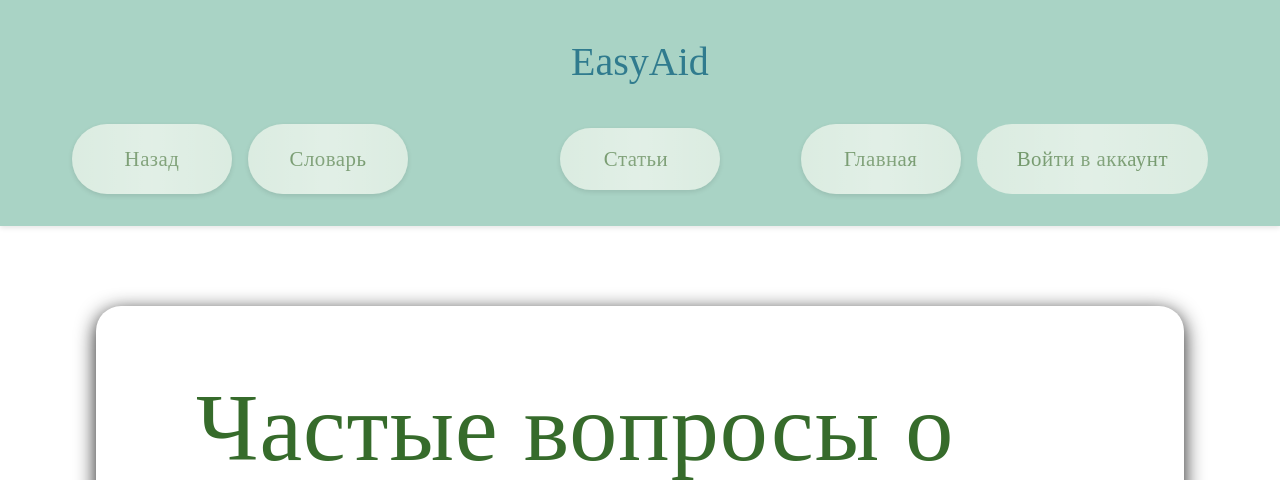
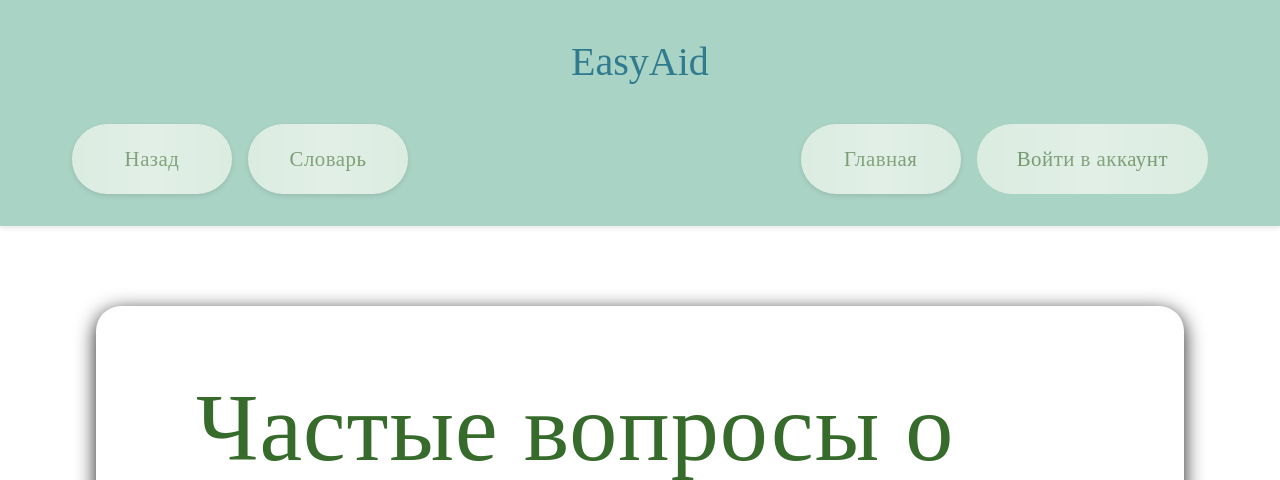
Before and after one commit to illidirr/easyaid-2025, a Django app: page /faq/ in a window 1280 px wide. Shown: the top 480 px of the page. Run offline with Django 4.2, Linux system fonts and the light colour scheme; parts of the project's set-up code (start-up, migrations or seed data) failed here and were passed over.

Commit message:
Update base.html
Signed-off-by: illidirr <zhdanko.y@bk.ru>

```diff
--- a/main/templates/main/base.html
+++ b/main/templates/main/base.html
@@ -58,7 +58,7 @@ nav {
 
 /* БОЛЬШИЕ КНОПКИ НАВИГАЦИИ */
 .btn, .main-btn, .test-promo-btn, .test-submit-btn, .auth-btn,
-.back-btn, .home-btn, .dictionary-btn, .account-btn, .articles-btn {
+.back-btn, .home-btn, .dictionary-btn, .account-btn {
     padding: 1.2rem 2.5rem;
     background-color: rgb(206, 229, 214);
     color: rgb(54, 107, 43);
@@ -85,7 +85,7 @@ nav {
 /* Эффект блеска для всех кнопок */
 .btn::after, .main-btn::after, .test-promo-btn::after, .test-submit-btn::after,
 .auth-btn::after, .back-btn::after, .home-btn::after, .dictionary-btn::after,
-.account-btn::after, .articles-btn::after {
+.account-btn::after {
     content: '';
     position: absolute;
     top: -100%;
@@ -106,14 +106,12 @@ nav {
 
 .btn:hover::after, .main-btn:hover::after, .test-promo-btn:hover::after,
 .test-submit-btn:hover::after, .auth-btn:hover::after, .back-btn:hover::after,
-.home-btn:hover::after, .dictionary-btn:hover::after, .account-btn:hover::after,
-.articles-btn:hover::after {
+.home-btn:hover::after, .dictionary-btn:hover::after, .account-btn:hover::after {
     left: 100%;
 }
 
 /* Ховер эффекты для всех кнопок навигации одинаковые */
-.back-btn:hover, .home-btn:hover, .dictionary-btn:hover, .account-btn:hover,
-.articles-btn:hover {
+.back-btn:hover, .home-btn:hover, .dictionary-btn:hover, .account-btn:hover {
     font-family: 'Lorenzo Sans Bold';
     background-color: rgb(83, 126, 114);
     color: white;
@@ -1075,21 +1073,14 @@ footer {
         display: flex;
     }
 
-    /* РАСПОЛОЖЕНИЕ КНОПОК ПО ТРЕБОВАНИЮ:
+    /* РАСПОЛОЖЕНИЕ КНОПОК:
        Слева: кнопка "Назад" и справа от нее "Словарь"
-       Справа: кнопка "Главная" и слева от нее "Войти в аккаунт"
-       Центр: кнопка "Статьи" */
+       Справа: кнопка "Главная" и слева от нее "Войти в аккаунт" */
     .nav-left-group {
         display: flex;
         gap: 1rem;
         flex: 1;
         justify-content: flex-start;
-    }
-
-    .nav-center-group {
-        display: flex;
-        gap: 1rem;
-        justify-content: center;
     }
 
     .nav-right-group {
@@ -1568,74 +1559,6 @@ header {
         gap: 2rem;
     }
 }
-
-/* Стили для выпадающего меню "Статьи" */
-.articles-dropdown {
-    position: relative;
-    display: inline-block;
-}
-
-.articles-btn {
-    padding: 1.2rem 2.5rem;
-    background-color: rgb(206, 229, 214);
-    color: rgb(54, 107, 43);
-    border-radius: 50px;
-    border: none;
-    font-family: 'Lorenzo Sans Bold';
-    font-size: 1.3rem;
-    cursor: pointer;
-    display: flex;
-    align-items: center;
-    gap: 0.5rem;
-}
-
-.articles-btn i {
-    transition: transform 0.3s ease;
-}
-
-.articles-dropdown:hover .articles-btn i {
-    transform: rotate(180deg);
-}
-
-.articles-dropdown-content {
-    display: none;
-    position: absolute;
-    top: 100%;
-    left: 50%;
-    transform: translateX(-50%);
-    background-color: white;
-    min-width: 250px;
-    box-shadow: 0 8px 16px rgba(0,0,0,0.2);
-    border-radius: 15px;
-    z-index: 1000;
-    padding: 1rem 0;
-    margin-top: 0.5rem;
-}
-
-.articles-dropdown:hover .articles-dropdown-content {
-    display: block;
-}
-
-.articles-dropdown-item {
-    display: block;
-    padding: 1rem 1.5rem;
-    color: rgb(54, 107, 43);
-    text-decoration: none;
-    font-family: 'Lorenzo Sans Bold';
-    font-size: 1.2rem;
-    transition: all 0.3s ease;
-}
-
-.articles-dropdown-item:hover {
-    background-color: rgb(206, 229, 214);
-    color: rgb(54, 107, 43);
-}
-
-.articles-dropdown-item.active {
-    background-color: rgb(169, 211, 197);
-    color: white;
-    font-weight: bold;
-}
     </style>
 
     <meta charset="UTF-8">
@@ -1658,19 +1581,6 @@ header {
                     <a href="/page5/" class="dictionary-btn">Словарь</a>
                 </div>
 
-                <div class="nav-center-group">
-                    <div class="articles-dropdown">
-                        <button class="articles-btn">
-                            Статьи <i class="fas fa-chevron-down"></i>
-                        </button>
-                        <div class="articles-dropdown-content">
-                            <a href="/group1/" class="articles-dropdown-item {% if request.resolver_match.url_name == 'group1' %}active{% endif %}">Как распознать мошенников</a>
-                            <a href="/group2/" class="articles-dropdown-item {% if request.resolver_match.url_name == 'group2' %}active{% endif %}">Безопасно пользоваться интернетом</a>
-                            <a href="/faq/" class="articles-dropdown-item {% if request.resolver_match.url_name == 'faq' %}active{% endif %}">Частые вопросы</a>
-                        </div>
-                    </div>
-                </div>
-
                 <div class="nav-right-group">
                     {% if request.resolver_match.url_name != 'index' %}
                     <a href="{% url 'index' %}" class="home-btn">Главная</a>
@@ -1693,15 +1603,6 @@ header {
                     {% endif %}
                 </div>
 
-                <div class="mobile-nav-row">
-                    <a href="/group1/" class="mobile-nav-btn articles-btn">Как распознать мошенников</a>
-                    <a href="/group2/" class="mobile-nav-btn articles-btn">Безопасный интернет</a>
-                </div>
-
-                <div class="mobile-nav-row">
-                    <a href="/faq/" class="mobile-nav-btn articles-btn">Частые вопросы</a>
-                </div>
-
                 {% if request.resolver_match.url_name != 'index' %}
                 <div class="mobile-nav-row">
                     <a href="javascript:history.back()" class="mobile-nav-btn back-btn">Назад</a>
```
